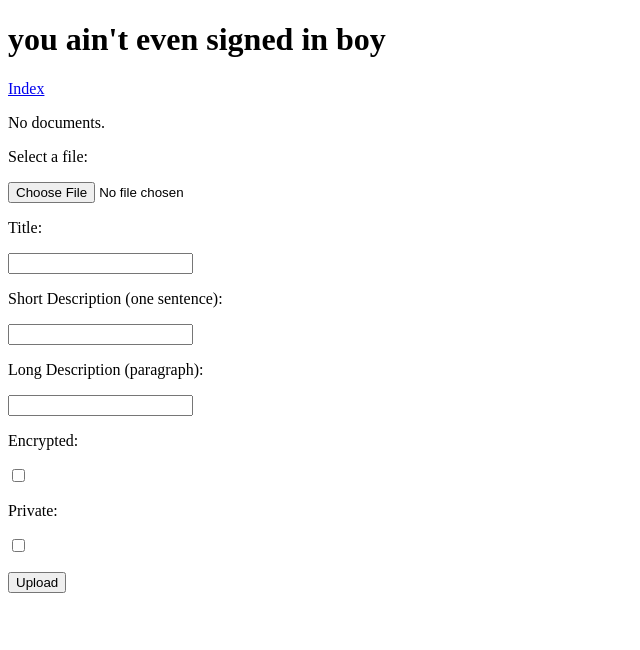
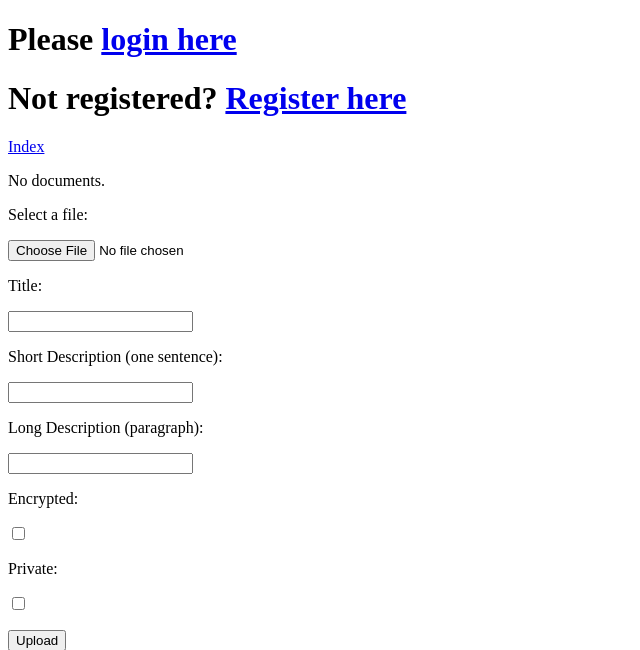
Before and after one commit to ReidBix/cs3240-f15-team19, a Django app: page /SecureWitness/list/ in a window 1280 px wide. Shown: the top 650 px of the page, without its empty margins (0-640 px from the left). Run offline with Django 3.2, Linux system fonts and the light colour scheme; data comes from the database, SQL or seed files in the repository; parts of the project's set-up code (start-up, migrations or seed data) failed here and were passed over.

Commit message:
Minor changes to list

```diff
--- a/dev/templates/SecureWitness/list.html
+++ b/dev/templates/SecureWitness/list.html
@@ -2,14 +2,15 @@
 <html>
 	<head>
 		<meta charset="utf-8">
-		<title>Minimal Django File Upload Example</title>
+		<title>Report file upload</title>
 	</head>
 
 	<body>
 	{% if user.is_authenticated %}
             <h1>SecureWitness says hello {{ user.username }}</h1>
 	{% else %}
-		<h1> you ain't even signed in boy </h1>
+		<h1>Please <a href="user_login.html">login here</a> </h1>
+        <h1>Not registered? <a href="register.html">Register here</a> </h1>
 	{% endif %}
         <a href='/SecureWitness/'>Index</a> <br/>
 		<!-- List of uploaded documents -->
```
